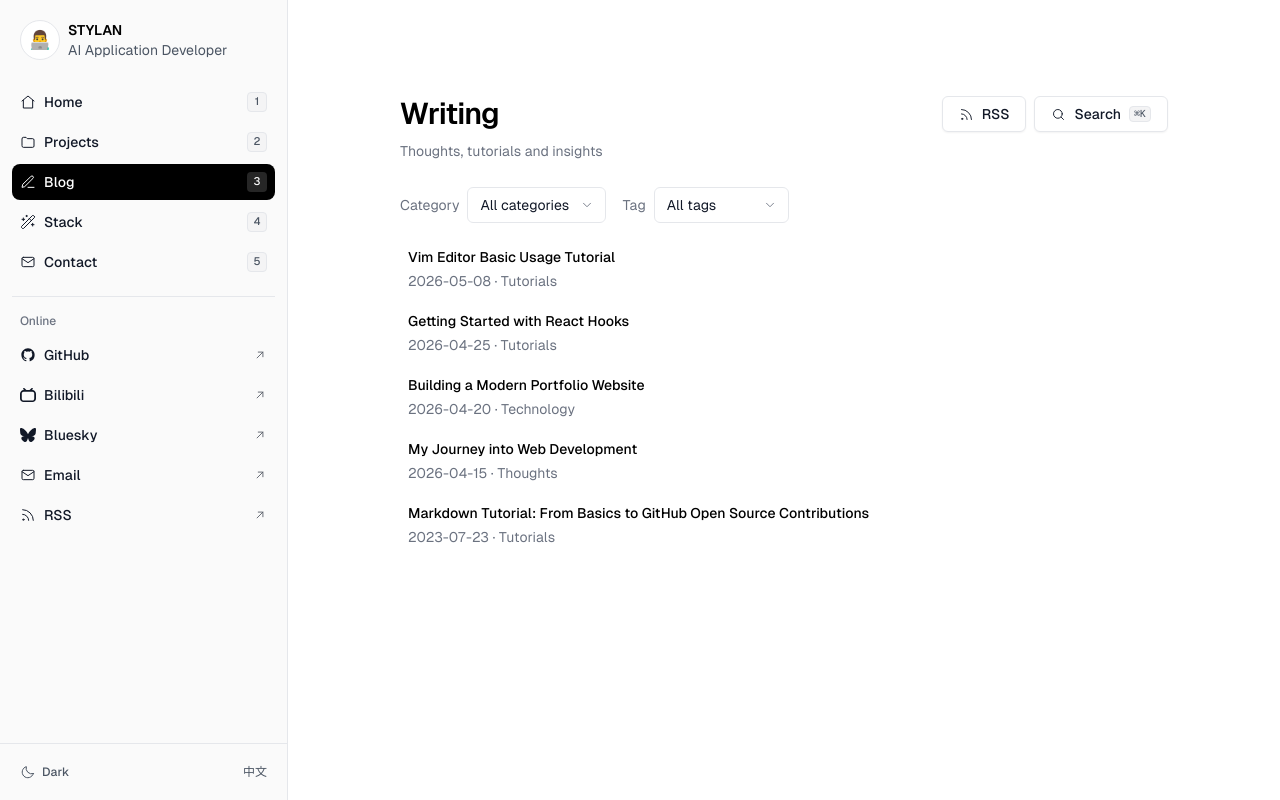
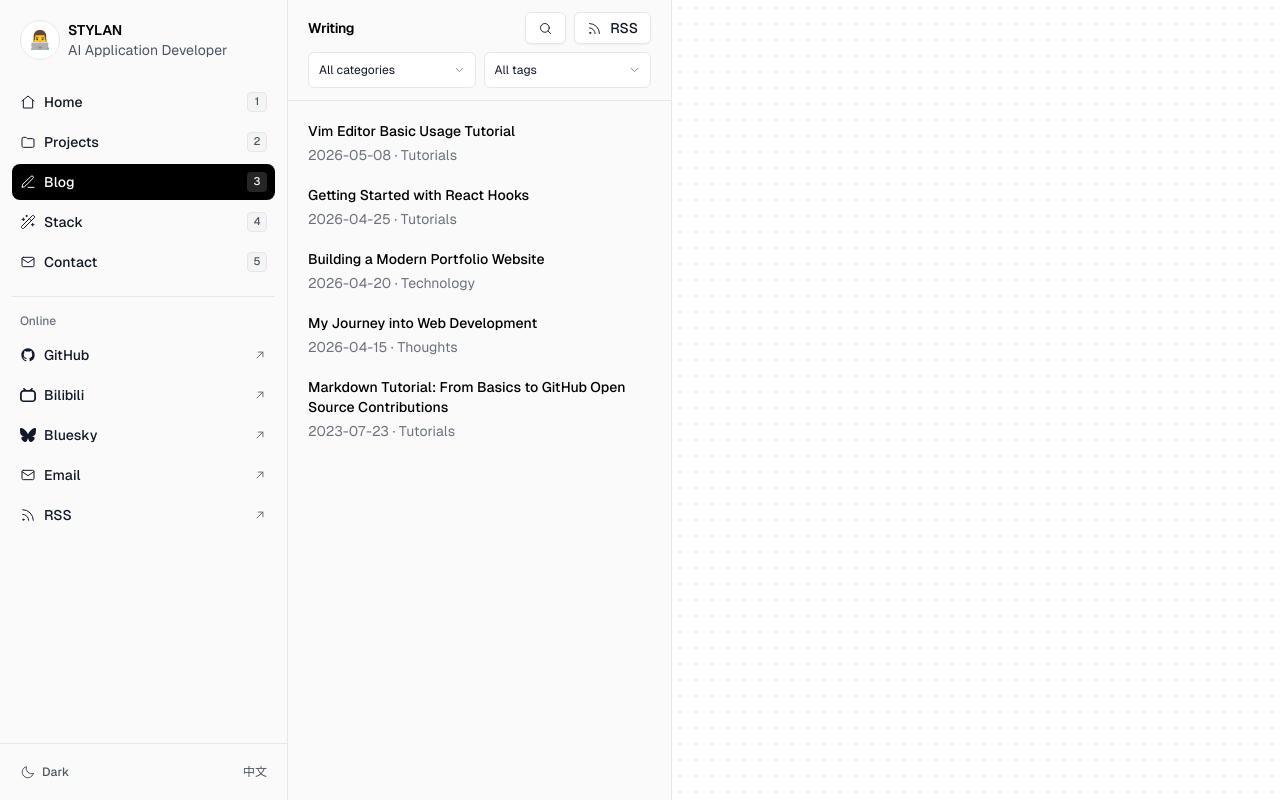
Before and after one commit to duan-deqing/duan-deqing.github.io, a React (Vite) app: page /blog in a window 1280 px wide. Built offline with nearby package versions, Linux system fonts and the light colour scheme.

Commit message:
feat: Blog 改为 onur 式三栏 master-detail

```diff
--- a/src/App.jsx
+++ b/src/App.jsx
@@ -14,9 +14,11 @@ const BlogPostPage = lazy(() => import('./pages/BlogPostPage'))
 const SkillsPage = lazy(() => import('./pages/SkillsPage'))
 const ContactPage = lazy(() => import('./pages/ContactPage'))
 const NotFoundPage = lazy(() => import('./pages/NotFoundPage'))
+const BlogLayout = lazy(() => import('./layouts/BlogLayout'))
 
 function prefetchSubpages() {
   const loaders = [
+    () => import('./layouts/BlogLayout'),
     () => import('./pages/ProjectsPage'),
     () => import('./pages/BlogPage'),
     () => import('./pages/SkillsPage'),
@@ -56,10 +58,18 @@ export default function App() {
         <Route element={<HomeLayout />}>
           <Route path="/" element={<HomePage />} />
         </Route>
+        <Route
+          element={
+            <Suspense fallback={<PageFallback />}>
+              <BlogLayout />
+            </Suspense>
+          }
+        >
+          <Route path="/blog" element={page(<BlogPage />)} />
+          <Route path="/blog/:slug" element={page(<BlogPostPage />)} />
+        </Route>
         <Route element={<SubpageLayout />}>
           <Route path="/projects" element={page(<ProjectsPage />)} />
-          <Route path="/blog" element={page(<BlogPage />)} />
-          <Route path="/blog/:slug" element={page(<BlogPostPage />)} />
           <Route path="/skills" element={page(<SkillsPage />)} />
           <Route path="/contact" element={page(<ContactPage />)} />
           <Route path="*" element={page(<NotFoundPage />)} />
--- /dev/null
+++ b/src/components/blog/BlogProvider.jsx
@@ -0,0 +1,81 @@
+import { createContext, useContext, useEffect, useMemo, useState } from 'react'
+import { useLanguage } from '../../hooks/useLanguage'
+import { getAllPosts } from '../../utils/markdown'
+import { collectTags, filterPosts } from '../../utils/blogFilters'
+import SearchDialog from './SearchDialog'
+
+const BlogContext = createContext(null)
+
+export function BlogProvider({ children }) {
+  const { lang, t } = useLanguage()
+  const [posts, setPosts] = useState([])
+  const [failed, setFailed] = useState(false)
+  const [loading, setLoading] = useState(true)
+  const [category, setCategory] = useState('all')
+  const [tag, setTag] = useState(null)
+  const [searchOpen, setSearchOpen] = useState(false)
+
+  useEffect(() => {
+    let cancelled = false
+    setFailed(false)
+    setLoading(true)
+    getAllPosts(lang)
+      .then((value) => {
+        if (!cancelled) setPosts(value)
+      })
+      .catch((error) => {
+        console.error('[BlogProvider] Failed to load posts:', error)
+        if (!cancelled) setFailed(true)
+      })
+      .finally(() => {
+        if (!cancelled) setLoading(false)
+      })
+    return () => {
+      cancelled = true
+    }
+  }, [lang])
+
+  useEffect(() => {
+    function onKeyDown(event) {
+      if ((event.metaKey || event.ctrlKey) && event.key.toLowerCase() === 'k') {
+        event.preventDefault()
+        setSearchOpen(true)
+      }
+    }
+    window.addEventListener('keydown', onKeyDown)
+    return () => window.removeEventListener('keydown', onKeyDown)
+  }, [])
+
+  const tags = useMemo(() => collectTags(posts), [posts])
+  const filtered = useMemo(() => filterPosts(posts, { category, tag }), [posts, category, tag])
+
+  useEffect(() => {
+    if (tag && !tags.includes(tag)) setTag(null)
+  }, [tag, tags])
+
+  const value = {
+    posts,
+    filtered,
+    tags,
+    loading,
+    failed,
+    category,
+    setCategory,
+    tag,
+    setTag,
+    openSearch: () => setSearchOpen(true),
+  }
+
+  return (
+    <BlogContext.Provider value={value}>
+      {children}
+      <SearchDialog open={searchOpen} posts={posts} onClose={() => setSearchOpen(false)} t={t} />
+    </BlogContext.Provider>
+  )
+}
+
+export function useBlog() {
+  const value = useContext(BlogContext)
+  if (!value) throw new Error('useBlog must be used within BlogProvider')
+  return value
+}
--- a/src/components/blog/WritingFilterBar.jsx
+++ b/src/components/blog/WritingFilterBar.jsx
@@ -1,16 +1,17 @@
+import { useId } from 'react'
+import { cn } from '../../utils/cn'
 import { ChevronDownIcon } from '../site/icons'
 
 const SELECT_CLASS =
-  'h-9 appearance-none rounded-md border border-line bg-page pl-3 pr-9 text-sm text-ink transition-colors hover:border-line-strong'
+  'h-9 w-full min-w-0 appearance-none rounded-md border border-line bg-page pl-2.5 pr-8 text-xs text-ink transition-colors hover:border-line-strong'
 
 function FilterSelect({ id, name, label, value, onChange, options }) {
   return (
-    <label htmlFor={id} className="flex items-center gap-2 text-sm text-muted">
-      <span>{label}</span>
-      <span className="relative inline-flex items-center">
+    <span className="relative min-w-0 flex-1">
       <select
         id={id}
         name={name}
+        aria-label={label}
         value={value}
         onChange={(event) => onChange(event.target.value)}
         className={SELECT_CLASS}
@@ -22,11 +23,10 @@ function FilterSelect({ id, name, label, value, onChange, options }) {
         ))}
       </select>
       <ChevronDownIcon
-          size={14}
-          className="pointer-events-none absolute right-3 top-1/2 -translate-y-1/2 text-muted"
+        size={13}
+        className="pointer-events-none absolute right-2.5 top-1/2 -translate-y-1/2 text-muted"
       />
     </span>
-    </label>
   )
 }
 
@@ -38,7 +38,9 @@ export default function WritingFilterBar({
   activeTag,
   onTagChange,
   t,
+  className,
 }) {
+  const uid = useId()
   const categoryOptions = categories.map((category) => ({
     value: category.id,
     label:
@@ -53,19 +55,19 @@ export default function WritingFilterBar({
   ]
 
   return (
-    <div className="mb-4 flex flex-wrap items-center gap-x-4 gap-y-2">
+    <div className={cn('flex items-center gap-2', className)}>
       <FilterSelect
-        id="blog-category-filter"
+        id={`${uid}-category`}
         name="category"
-        label={t({ en: 'Category', zh: '分类' })}
+        label={t({ en: 'Filter by category', zh: '按分类筛选' })}
         value={activeCategory}
         onChange={onCategoryChange}
         options={categoryOptions}
       />
       <FilterSelect
-        id="blog-tag-filter"
+        id={`${uid}-tag`}
         name="tag"
-        label={t({ en: 'Tag', zh: '标签' })}
+        label={t({ en: 'Filter by tag', zh: '按标签筛选' })}
         value={activeTag ?? 'all'}
         onChange={(value) => onTagChange(value === 'all' ? null : value)}
         options={tagOptions}
--- a/src/components/blog/WritingList.jsx
+++ b/src/components/blog/WritingList.jsx
@@ -1,7 +1,8 @@
 import { Link } from 'react-router-dom'
+import { cn } from '../../utils/cn'
 import { categoryLabel, formatDate } from '../../utils/postFormat'
 
-export default function WritingList({ posts, t }) {
+export default function WritingList({ posts, t, activeSlug }) {
   if (!posts?.length) {
     return (
       <p className="py-8 text-sm text-muted">
@@ -12,21 +13,30 @@ export default function WritingList({ posts, t }) {
 
   return (
     <ul className="flex flex-col gap-1 text-sm">
-      {posts.map((post) => (
+      {posts.map((post) => {
+        const active = activeSlug === post.slug
+        return (
           <li key={post.slug}>
             <Link
               to={`/blog/${post.slug}`}
-            className="writing-row flex flex-col gap-1 rounded-lg p-2 transition-colors duration-300 hover:bg-hover"
+              aria-current={active ? 'page' : undefined}
+              className={cn(
+                'flex flex-col gap-1 rounded-lg p-2 transition-colors duration-300',
+                active ? 'bg-active text-active-fg' : 'hover:bg-hover'
+              )}
             >
-            <span className="font-medium text-heading">{t(post.title)}</span>
-            <span className="text-muted">
+              <span className={cn('font-medium', active ? 'text-active-fg' : 'text-heading')}>
+                {t(post.title)}
+              </span>
+              <span className={cn(active ? 'text-active-fg opacity-70' : 'text-muted')}>
                 <time dateTime={post.date}>{formatDate(post.date, t)}</time>
                 <span aria-hidden="true"> · </span>
                 {categoryLabel(post.category, t)}
               </span>
             </Link>
           </li>
-      ))}
+        )
+      })}
     </ul>
   )
 }
--- /dev/null
+++ b/src/components/blog/WritingRail.jsx
@@ -0,0 +1,84 @@
+import { useLocation } from 'react-router-dom'
+import blogConfig from '../../content/blog.yaml'
+import { useLanguage } from '../../hooks/useLanguage'
+import { useBlog } from './BlogProvider'
+import Button from '../site/Button'
+import WritingFilterBar from './WritingFilterBar'
+import WritingList from './WritingList'
+import WritingRowSkeleton from './WritingRowSkeleton'
+import { RssIcon, SearchIcon } from '../site/icons'
+
+export default function WritingRail() {
+  const { pathname } = useLocation()
+  const { t } = useLanguage()
+  const {
+    filtered,
+    tags,
+    loading,
+    failed,
+    category,
+    setCategory,
+    tag,
+    setTag,
+    openSearch,
+  } = useBlog()
+  const activeSlug = pathname.startsWith('/blog/')
+    ? decodeURIComponent(pathname.slice('/blog/'.length))
+    : null
+
+  return (
+    <aside className="hidden shrink-0 border-r border-line bg-sidebar lg:flex lg:w-80 lg:flex-col lg:min-h-0 xl:w-96">
+      <div className="border-b border-line px-5 py-3">
+        <div className="flex items-center justify-between gap-2">
+          <span className="text-sm font-semibold tracking-tight text-heading">
+            {t(blogConfig.page.title)}
+          </span>
+          <div className="flex items-center gap-2">
+            <Button
+              variant="outline"
+              size="sm"
+              className="px-2"
+              aria-label={t({ en: 'Search posts', zh: '搜索文章' })}
+              onClick={openSearch}
+            >
+              <SearchIcon size={15} />
+            </Button>
+            <Button
+              as="a"
+              variant="outline"
+              size="sm"
+              href="/rss.xml"
+              target="_blank"
+              rel="noopener noreferrer"
+            >
+              <RssIcon size={15} />
+              RSS
+            </Button>
+          </div>
+        </div>
+        <WritingFilterBar
+          className="mt-2"
+          categories={blogConfig.categories}
+          activeCategory={category}
+          onCategoryChange={setCategory}
+          tags={tags}
+          activeTag={tag}
+          onTagChange={setTag}
+          t={t}
+        />
+      </div>
+
+      <div className="min-h-0 flex-1 overflow-y-auto p-3">
+        {loading ? (
+          <WritingRowSkeleton rows={8} />
+        ) : failed ? (
+          <p className="px-2 py-6 text-sm text-muted">
+            {t({ en: 'Unable to load posts.', zh: '文章加载失败。' })}
+          </p>
+        ) : (
+          <WritingList posts={filtered} activeSlug={activeSlug} t={t} />
+        )}
+      </div>
+    </aside>
+  )
+}
--- a/src/index.css
+++ b/src/index.css
@@ -282,6 +282,12 @@
   }
 }
 
+@utility bg-dots {
+  background-color: var(--bg);
+  background-image: radial-gradient(var(--line) 1px, transparent 1px);
+  background-size: 16px 16px;
+}
+
 ::view-transition-old(root),
 ::view-transition-new(root) {
   animation: none;
--- /dev/null
+++ b/src/layouts/BlogLayout.jsx
@@ -0,0 +1,50 @@
+import { useCallback, useEffect, useRef, useState } from 'react'
+import { Outlet, useLocation } from 'react-router-dom'
+import MobileHeader from '../components/site/MobileHeader'
+import MobileMenuSheet from '../components/site/MobileMenuSheet'
+import SideMenu from '../components/site/SideMenu'
+import { BlogProvider } from '../components/blog/BlogProvider'
+import WritingRail from '../components/blog/WritingRail'
+import { cn } from '../utils/cn'
+
+export default function BlogLayout() {
+  const [menuOpen, setMenuOpen] = useState(false)
+  const { pathname } = useLocation()
+  const scrollRef = useRef(null)
+  const openMenu = useCallback(() => setMenuOpen(true), [])
+  const closeMenu = useCallback(() => setMenuOpen(false), [])
+  const isPost = pathname !== '/blog'
+
+  useEffect(() => {
+    closeMenu()
+    window.scrollTo(0, 0)
+    // 桌面端内容区是内层滚动容器，window 复位对它无效
+    scrollRef.current?.scrollTo(0, 0)
+  }, [pathname, closeMenu])
+
+  return (
+    <BlogProvider>
+      <div className="min-h-dvh bg-page text-ink lg:flex lg:h-dvh lg:overflow-hidden">
+        <SideMenu />
+        <div className="flex min-w-0 flex-1 flex-col lg:h-dvh lg:overflow-hidden">
+          <MobileHeader open={menuOpen} onOpenMenu={openMenu} />
+          <div className="flex min-w-0 flex-1 lg:h-dvh lg:min-h-0">
+            <WritingRail />
+            <div
+              ref={scrollRef}
+              className={cn(
+                'min-w-0 flex-1 lg:h-dvh lg:overflow-y-auto',
+                isPost ? 'lg:bg-page' : 'lg:bg-dots'
+              )}
+            >
+              <main className="mx-auto w-full max-w-5xl px-6 pb-16 pt-8 lg:px-8 lg:pb-16 lg:pt-24">
+                <Outlet />
+              </main>
+            </div>
+          </div>
+        </div>
+        <MobileMenuSheet open={menuOpen} onClose={closeMenu} />
+      </div>
+    </BlogProvider>
+  )
+}
--- a/src/pages/BlogPage.jsx
+++ b/src/pages/BlogPage.jsx
@@ -1,66 +1,30 @@
-import { useEffect, useMemo, useState } from 'react'
 import blogConfig from '../content/blog.yaml'
 import { useLanguage } from '../hooks/useLanguage'
-import { getAllPosts } from '../utils/markdown'
-import { collectTags, filterPosts } from '../utils/blogFilters'
+import { useBlog } from '../components/blog/BlogProvider'
 import PageTitle from '../components/shared/PageTitle'
 import PageHeading from '../components/site/PageHeading'
 import WritingFilterBar from '../components/blog/WritingFilterBar'
 import WritingList from '../components/blog/WritingList'
 import WritingRowSkeleton from '../components/blog/WritingRowSkeleton'
-import SearchDialog from '../components/blog/SearchDialog'
 import Button from '../components/site/Button'
 import { RssIcon, SearchIcon } from '../components/site/icons'
 
 export default function BlogPage() {
   const { lang, t } = useLanguage()
-  const [posts, setPosts] = useState([])
-  const [failed, setFailed] = useState(false)
-  const [loading, setLoading] = useState(true)
-  const [category, setCategory] = useState('all')
-  const [tag, setTag] = useState(null)
-  const [searchOpen, setSearchOpen] = useState(false)
-
-  useEffect(() => {
-    let cancelled = false
-    setFailed(false)
-    setLoading(true)
-    getAllPosts(lang)
-      .then((value) => {
-        if (!cancelled) setPosts(value)
-      })
-      .catch((error) => {
-        console.error('[BlogPage] Failed to load posts:', error)
-        if (!cancelled) setFailed(true)
-      })
-      .finally(() => {
-        if (!cancelled) setLoading(false)
-      })
-    return () => {
-      cancelled = true
-    }
-  }, [lang])
-
-  useEffect(() => {
-    function onKeyDown(event) {
-      if ((event.metaKey || event.ctrlKey) && event.key.toLowerCase() === 'k') {
-        event.preventDefault()
-        setSearchOpen(true)
-      }
-    }
-    window.addEventListener('keydown', onKeyDown)
-    return () => window.removeEventListener('keydown', onKeyDown)
-  }, [])
-
-  const tags = useMemo(() => collectTags(posts), [posts])
-  const filtered = useMemo(() => filterPosts(posts, { category, tag }), [posts, category, tag])
-
-  useEffect(() => {
-    if (tag && !tags.includes(tag)) setTag(null)
-  }, [tag, tags])
+  const {
+    filtered,
+    tags,
+    loading,
+    failed,
+    category,
+    setCategory,
+    tag,
+    setTag,
+    openSearch,
+  } = useBlog()
 
   return (
-    <div className="slide-enter-content mx-auto w-full max-w-3xl">
+    <div className="slide-enter-content mx-auto w-full max-w-3xl lg:hidden">
       <PageTitle
         title={`STYLAN · ${t(blogConfig.page.title)}`}
         description={t(blogConfig.page.subtitle)}
@@ -82,7 +46,7 @@ export default function BlogPage() {
               <RssIcon size={15} />
               RSS
             </Button>
-            <Button variant="outline" onClick={() => setSearchOpen(true)}>
+            <Button variant="outline" onClick={openSearch}>
               <SearchIcon size={15} />
               {t({ en: 'Search', zh: '搜索' })}
               <kbd
@@ -97,6 +61,7 @@ export default function BlogPage() {
       />
 
       <WritingFilterBar
+        className="mb-4"
         categories={blogConfig.categories}
         activeCategory={category}
         onCategoryChange={setCategory}
@@ -115,8 +80,6 @@ export default function BlogPage() {
       ) : (
         <WritingList posts={filtered} t={t} />
       )}
-
-      <SearchDialog open={searchOpen} posts={posts} onClose={() => setSearchOpen(false)} t={t} />
     </div>
   )
 }
```
Also changed, not shown: src/pages/BlogPostPage.jsx (+4 -11 lines), 2 other files (tests, documents, lock files or other folders). Lines whose indentation alone changed are shown as unchanged.
